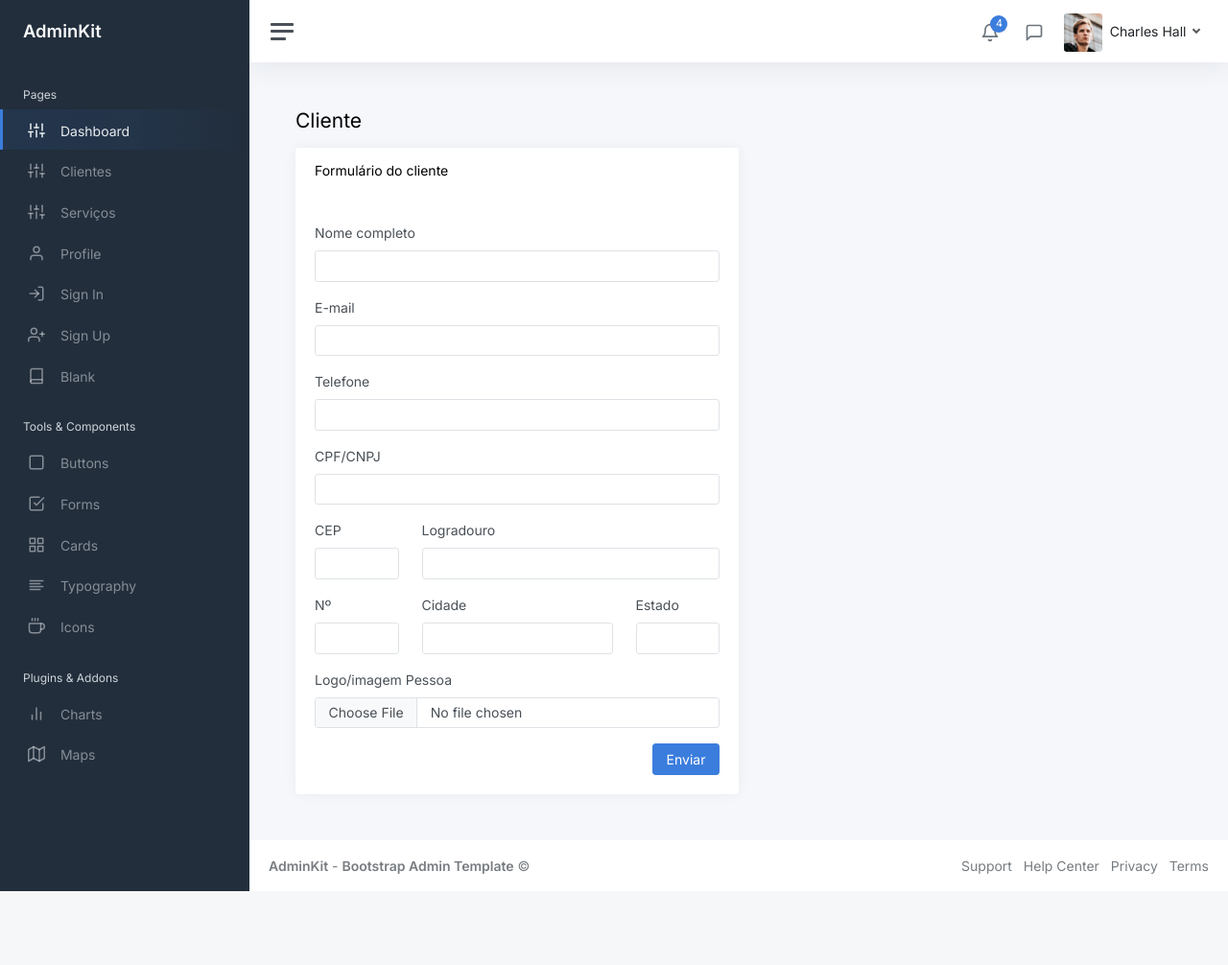
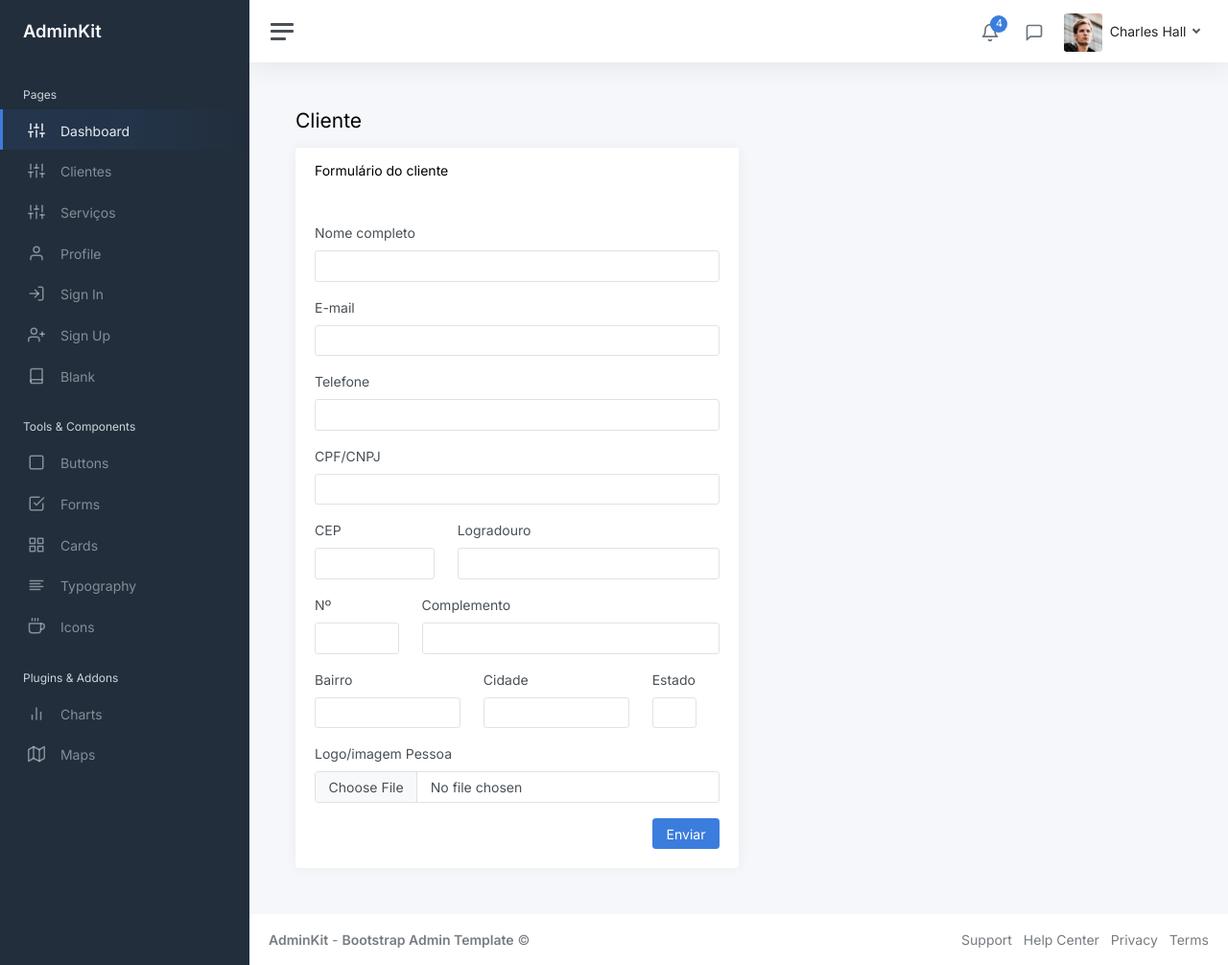
Before and after one commit to selogerkkk/dashboard, a PHP site: page /formCliente.php in a window 1280 px wide. Shown: the whole page at 96% size. Before the commit the page ends 929 px from the top, so only its background shows below. Run offline with PHP 8.4, Linux system fonts and the light colour scheme; some libraries are stand-ins or nearby versions.

Commit message:
add: campo bairro

```diff
--- a/formCliente.php
+++ b/formCliente.php
@@ -24,39 +24,32 @@
                                 <form action="#">
                                     <div class="mb-3">
                                         <label for="exampleFormControlInput1" class="form-label">Nome completo</label>
-                                        <input type="text" class="form-control" id="exampleFormControlInput1" required
-                                            autocomplete="off">
+                                        <input type="text" class="form-control" id="exampleFormControlInput1" required autocomplete="off">
                                     </div>
                                     <div class="mb-3">
                                         <label for="exampleFormControlInput1" class="form-label">E-mail</label>
-                                        <input type="email" class="form-control" id="exampleFormControlInput1" required
-                                            autocomplete="off">
+                                        <input type="email" class="form-control" id="exampleFormControlInput1" required autocomplete="off">
                                     </div>
                                     <div class="mb-3">
                                         <label for="exampleFormControlInput1" class="form-label">Telefone</label>
-                                        <input type="text" class="form-control" id="exampleFormControlInput1" required
-                                            autocomplete="off">
+                                        <input type="text" class="form-control" id="telefone" name="telefone" required autocomplete="off">
                                     </div>
                                     <div class="mb-3">
                                         <label for="exampleFormControlInput1" class="form-label">CPF/CNPJ</label>
-                                        <input type="text" class="form-control" id="exampleFormControlInput1" required
-                                            autocomplete="off">
+                                        <input type="text" class="form-control" id="cpfcnpj" required autocomplete="off">
                                     </div>
 
                                     <div class="row">
-                                        <div class="col-3">
+                                        <div class="col-4">
                                             <div class="mb-3">
                                                 <label for="exampleFormControlInput1" class="form-label">CEP</label>
-                                                <input type="text" class="form-control" id="exampleFormControlInput1"
-                                                    required autocomplete="off">
+                                                <input type="text" class="form-control" id="cep" maxlength="8" required autocomplete="off">
                                             </div>
                                         </div>
-                                        <div class="col-9">
+                                        <div class="col-8">
                                             <div class="mb-3">
-                                                <label for="exampleFormControlInput1"
-                                                    class="form-label">Logradouro</label>
-                                                <input type="text" class="form-control" id="exampleFormControlInput1"
-                                                    required autocomplete="off">
+                                                <label for="exampleFormControlInput1" class="form-label">Logradouro</label>
+                                                <input type="text" class="form-control" id="logradouro" required autocomplete="off">
                                             </div>
                                         </div>
                                     </div>
@@ -64,23 +57,35 @@
                                         <div class="col-3">
                                             <div class="mb-3">
                                                 <label for="exampleFormControlInput1" class="form-label">Nº</label>
-                                                <input type="text" class="form-control" id="exampleFormControlInput1"
-                                                    required autocomplete="off">
+                                                <input type="text" class="form-control" id="exampleFormControlInput1" required autocomplete="off">
                                             </div>
                                         </div>
-                                        <div class="col-6">
+                                        <div class="col-9">
                                             <div class="mb-3">
-                                                <label for="exampleFormControlInput1" class="form-label">Cidade</label>
-                                                <input type="text" class="form-control" id="exampleFormControlInput1"
-                                                    required autocomplete="off">
+                                                <label for="exampleFormControlInput1" class="form-label">Complemento</label>
+                                                <input type="text" class="form-control" id="complemento" required autocomplete="off">
                                             </div>
                                         </div>
-                                        <div class="col-3">
-                                            <div class="mb-3">
-                                                <label for="exampleFormControlInput1" class="form-label">Estado</label>
-                                                <input type="text" class="form-control" id="exampleFormControlInput1"
-                                                    required autocomplete="off">
+                                        <div class="row">
+                                            <div class="col-5">
+                                                <div class="mb-3">
+                                                    <label for="exampleFormControlInput1" class="form-label">Bairro</label>
+                                                    <input type="text" class="form-control" id="bairro" required autocomplete="off">
+                                                </div>
                                             </div>
+                                            <div class="col-5">
+                                                <div class="mb-3">
+                                                    <label for="exampleFormControlInput1" class="form-label">Cidade</label>
+                                                    <input type="text" class="form-control" id="cidade" required autocomplete="off">
+                                                </div>
+                                            </div>
+                                            <div class="col-2">
+                                                <div class="mb-3">
+                                                    <label for="exampleFormControlInput1" class="form-label">Estado</label>
+                                                    <input type="text" class="form-control" id="uf" required autocomplete="off">
+                                                </div>
+                                            </div>
+
                                         </div>
                                     </div>
                                     <div class="mb-3">
@@ -106,3 +111,6 @@
 </body>
 
 </html>
+
+
+<script src="https://cdnjs.cloudflare.com/ajax/libs/jquery.mask/0.9.0/jquery.mask.min.js" integrity="sha512-oJCa6FS2+zO3EitUSj+xeiEN9UTr+AjqlBZO58OPadb2RfqwxHpjTU8ckIC8F4nKvom7iru2s8Jwdo+Z8zm0Vg==" crossorigin="anonymous" referrerpolicy="no-referrer"></script>
```
